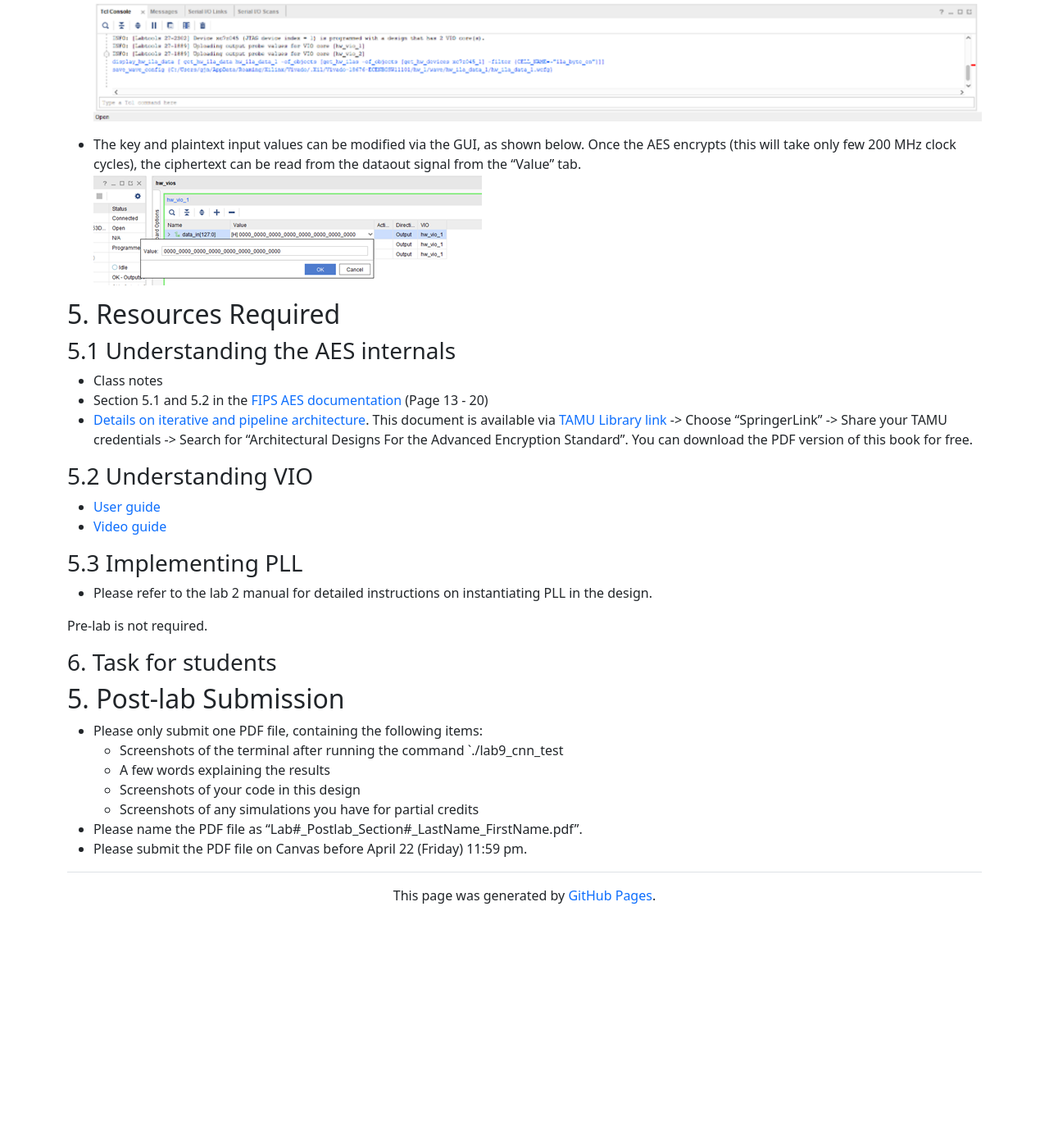
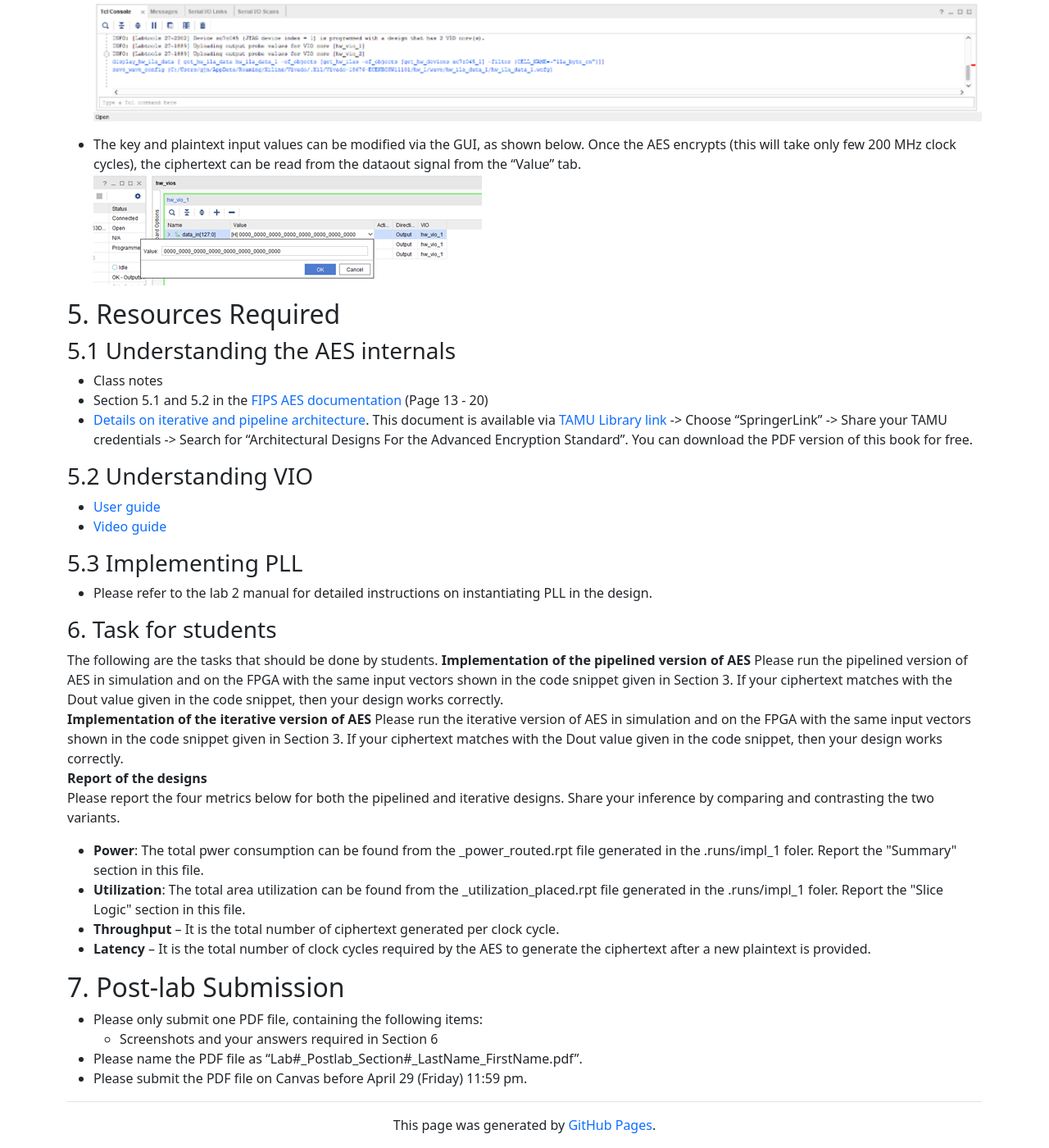
Before and after one commit to hailiangh/hailiangh.github.io, a Jekyll site: the page built from TA/ECEN689_Spring2022/labX_manual.md, in a window 1280 px wide and 1400 px high, scrolled down 9564 px. Shown: the whole window at 82% size. Built offline with Jekyll 4.4.1, drawn with Linux system fonts in a browser that asks for light colours; before the commit the page ends 10684 px from its top, so only the background shows below that.

Commit message:
Update labX_manual.md

```diff
--- a/TA/ECEN689_Spring2022/labX_manual.md
+++ b/TA/ECEN689_Spring2022/labX_manual.md
@@ -105,15 +105,24 @@ In this section, we will run the AES design on the FPGA using the VIO IP Core.
 - Please refer to the lab 2 manual for detailed instructions on instantiating PLL in the design.
 
 
-Pre-lab is not required.
+
 ### 6. Task for students
+The following are the tasks that should be done by students.
+**Implementation of the pipelined version of AES**
+Please run the pipelined version of AES in simulation and on the FPGA with the same input vectors shown in the code snippet given in Section 3. If your ciphertext matches with the Dout value given in the code snippet, then your design works correctly.
+**Implementation of the iterative version of AES**
+Please run the iterative version of AES in simulation and on the FPGA with the same input vectors shown in the code snippet given in Section 3. If your ciphertext matches with the Dout value given in the code snippet, then your design works correctly.
+**Report of the designs**
+Please report the four metrics below for both the pipelined and iterative designs. Share your inference by comparing and contrasting the two variants.
+- **Power**: The total pwer consumption can be found from the <project_name>_power_routed.rpt file generated in the <project_name>.runs/impl_1 foler. Report the "Summary" section in this file.
+- **Utilization**: The total area utilization can be found from the  <project_name>_utilization_placed.rpt file generated in the <project_name>.runs/impl_1 foler. Report the "Slice Logic" section in this file.
+- **Throughput** – It is the total number of ciphertext generated per clock cycle.
+- **Latency** – It is the total number of clock cycles required by the AES to generate the ciphertext after a new plaintext is provided.
 
 
-## 5. Post-lab Submission
+
+## 7. Post-lab Submission
 - Please only submit one PDF file, containing the following items:
-    - Screenshots of the terminal after running the command `./lab9_cnn_test
-    - A few words explaining the results
-    - Screenshots of your code in this design
-    - Screenshots of any simulations you have for partial credits
+    - Screenshots and your answers required in Section 6
 - Please name the PDF file as "Lab#_Postlab_Section#_LastName_FirstName.pdf".
-- Please submit the PDF file on Canvas before April 22 (Friday) 11:59 pm.
+- Please submit the PDF file on Canvas before April 29 (Friday) 11:59 pm.
```
